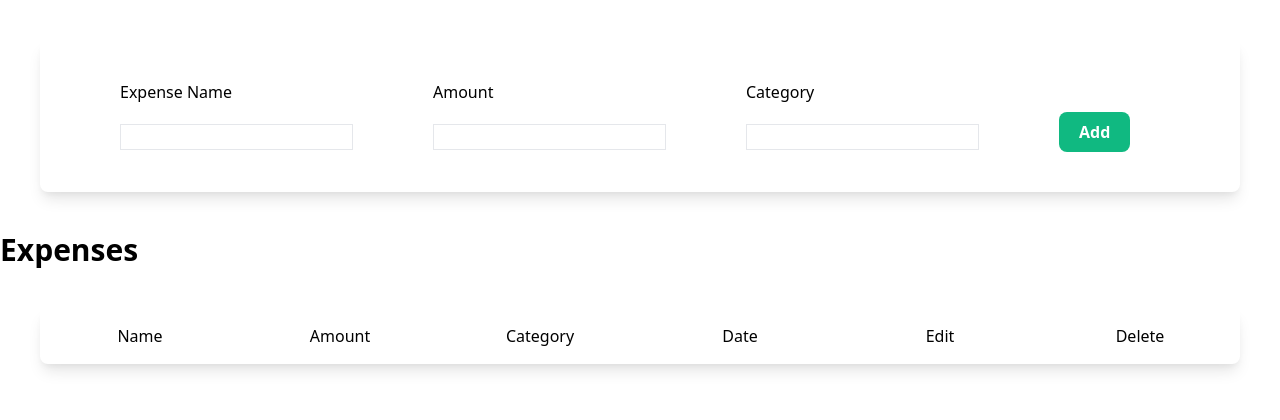
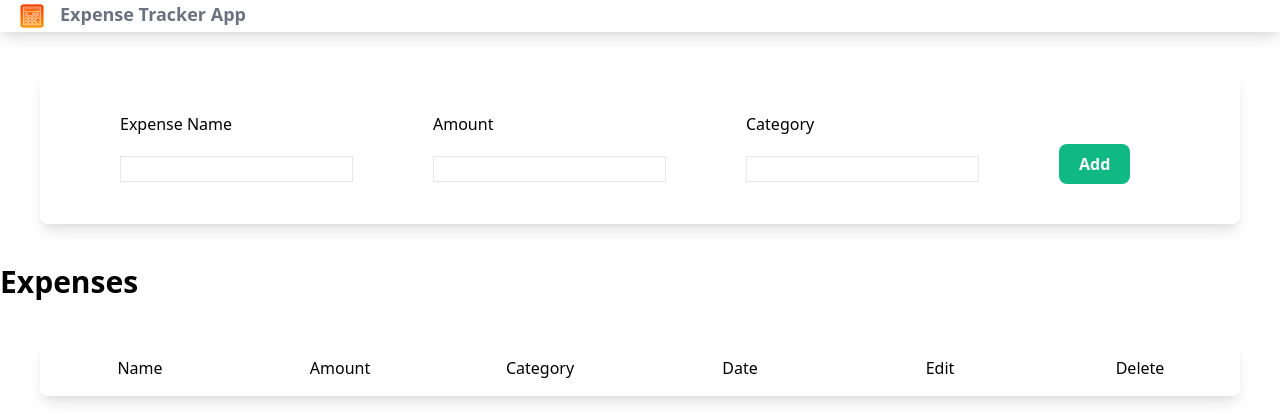
Before and after one commit to RalitsaTerzieva/expense-tracker-app, a Django app: page / in a window 1280 px wide. Shown: the top 420 px of the page. Run offline with Django 4.2, Linux system fonts and the light colour scheme; data that the repository does not hold is empty; style sheets or scripts are compiled from the project's sources.

Commit message:
Add Navbar

```diff
--- a/mysite/settings.py
+++ b/mysite/settings.py
@@ -10,6 +10,7 @@ For the full list of settings and their values, see
 https://docs.djangoproject.com/en/4.2/ref/settings/
 """
 
+import os
 from pathlib import Path
 
 # Build paths inside the project like this: BASE_DIR / 'subdir'.
@@ -117,6 +118,7 @@ USE_TZ = True
 # https://docs.djangoproject.com/en/4.2/howto/static-files/
 
 STATIC_URL = "static/"
+STATIC_ROOT = os.path.join(BASE_DIR, 'static/')
 
 # Default primary key field type
 # https://docs.djangoproject.com/en/4.2/ref/settings/#default-auto-field
--- a/mysite/urls.py
+++ b/mysite/urls.py
@@ -14,10 +14,12 @@ Including another URLconf
     1. Import the include() function: from django.urls import include, path
     2. Add a URL to urlpatterns:  path('blog/', include('blog.urls'))
 """
+from django.conf import settings
 from django.contrib import admin
 from django.urls import include, path
+from django.conf.urls.static import static
 
 urlpatterns = [
     path("admin/", admin.site.urls),
     path('',include("trackerapp.urls")),
-]
+] + static(settings.STATIC_URL, document_root=settings.STATIC_ROOT)
--- a/trackerapp/templates/trackerapp/base.html
+++ b/trackerapp/templates/trackerapp/base.html
@@ -12,7 +12,18 @@
         <link rel="stylesheet" href="{% static 'trackerapp/style.css' %}">
     </head>
     <body>
-
+        <nav class='shadow-lg'>
+            <div class='px-4 mx-auto'>
+                <div class='flex justify-between'>
+                    <div>
+                        <a class='flex space-x-3' href=''>
+                            <img class='h-8 w-8 p-1' src='{% static "trackerapp/images/calculator.png" %}'>
+                            <span class='font-semibold text-lg text-gray-500'>Expense Tracker App</span>
+                        </a>
+                    </div>
+                </div>
+            </div>
+        </nav>
 
         {% block content %}
         {% endblock %}
--- a/trackerapp/templates/trackerapp/index.html
+++ b/trackerapp/templates/trackerapp/index.html
@@ -1,6 +1,7 @@
 {% extends 'trackerapp/base.html' %}
 
 {% block content %}
+
     <form method="POST" class='shadow-lg m-10 rounded-lg'>
         {% csrf_token %}
         <div class='form-container px-10 py-10 flex'>
```
Also changed, not shown: trackerapp/static/trackerapp/images/calculator.png (added).
